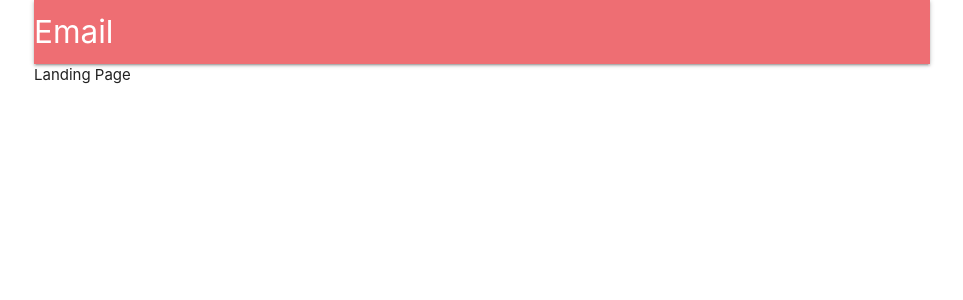
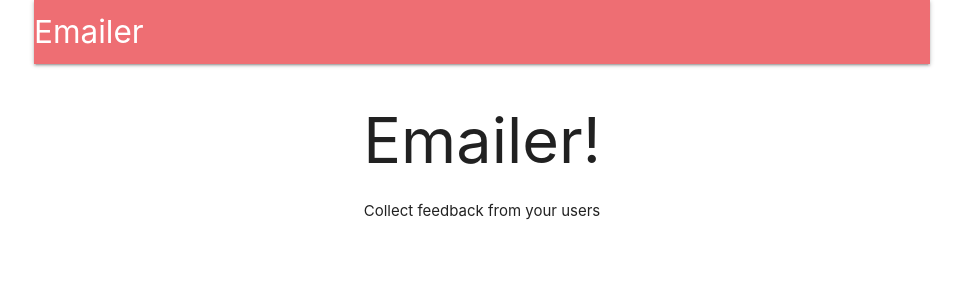
Before and after one commit to Antkeo1/email-dev-backend, a React (Create React App) app in the folder client/: page / in a window 1280 px wide. Shown: the top 300 px of the page, without its empty margins (158-1121 px from the left). Built offline with nearby package versions, Linux system fonts and the light colour scheme; no server answers.

Commit message:
aded Link tag to header logo

```diff
--- a/client/src/components/Header.js
+++ b/client/src/components/Header.js
@@ -1,5 +1,6 @@
 import React from 'react'
 import { connect } from 'react-redux'
+import { Link } from 'react-router-dom'
 
 class Header extends React.Component {
   renderContent() {
@@ -18,9 +19,12 @@
     return (
         <nav>
           <div className="nav-wrapper">
-            <a className="left brand-logo">
-              Email
-            </a>
+            <Link
+              to={this.props.auth ? '/surveys' : '/' }
+              className="left brand-logo"
+            >
+              Emailer
+            </Link>
             <ul className="right">
               {this.renderContent()}
             </ul>
--- a/client/src/components/Landing.js
+++ b/client/src/components/Landing.js
@@ -2,7 +2,10 @@
 
 const Landing = () => {
   return (
-    <div>Landing Page</div>
+    <div style={{textAlign: 'center'}}>
+      <h1>Emailer!</h1>
+      Collect feedback from your users
+    </div>
   )
 }
 
```
